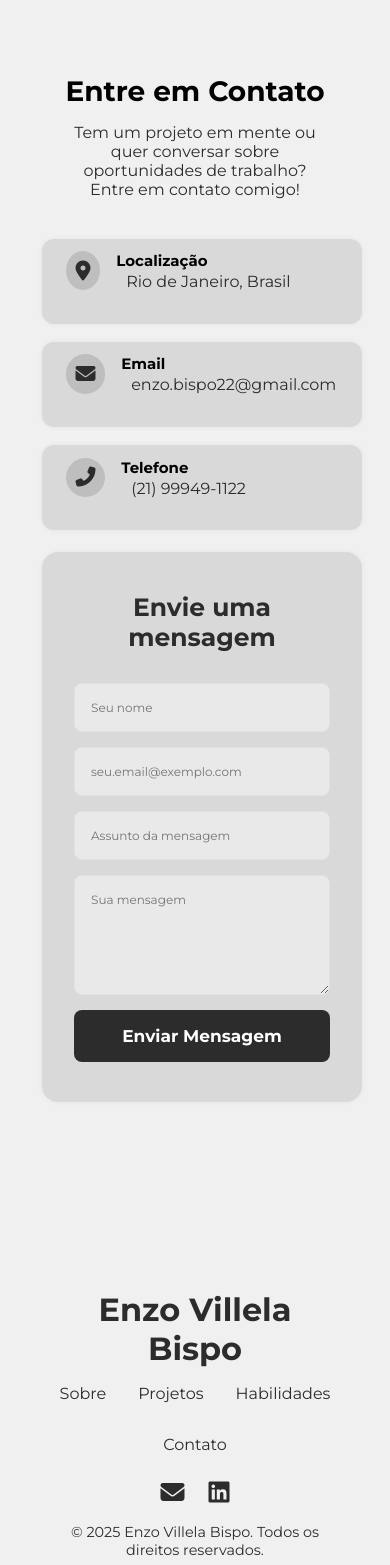
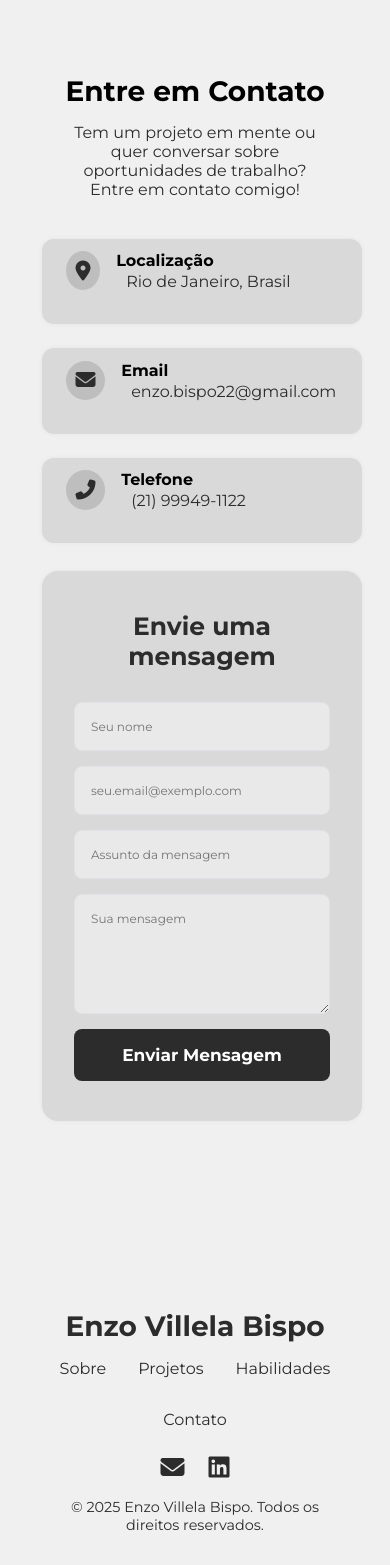
Before and after one commit to Enzirneo/Portifolio, a React (Vite) app: page / in a window 390 px wide. Shown: the part 3433-4998 px from the top of the page. Built offline with nearby package versions, Linux system fonts and the light colour scheme.

Commit message:
Acerto de tamanho de fonte

```diff
--- a/src/components/ContactInfo/ContactInfo.css
+++ b/src/components/ContactInfo/ContactInfo.css
@@ -42,9 +42,9 @@ body.dark-mode .info-box {
   }
 
   .info-box {
-    max-width: none;
+    max-width: 100%;
     width: 100%;
-    margin-bottom: 0.1rem;
+    margin-bottom: 0.5rem;
     padding: 0.8rem 1.5rem;
     border-radius: 12px;
     font-size: 1rem;
@@ -58,11 +58,11 @@ body.dark-mode .info-box {
 
   .info-box h4 {
     margin: 0;
-    font-size: 15px;
+    font-size: 1rem;
   }
 
   .info-box p {
     margin: 2px 0 0;
-    font-size: 13px;
+    font-size: 0.95rem;
   }
 }
--- a/src/components/Footer/Footer.css
+++ b/src/components/Footer/Footer.css
@@ -7,7 +7,7 @@
 }
 
 .footer-name {
-  font-size: 2rem;
+  font-size: 28px;
   margin-bottom: 1rem;
   font-weight: bold;
 }
```
